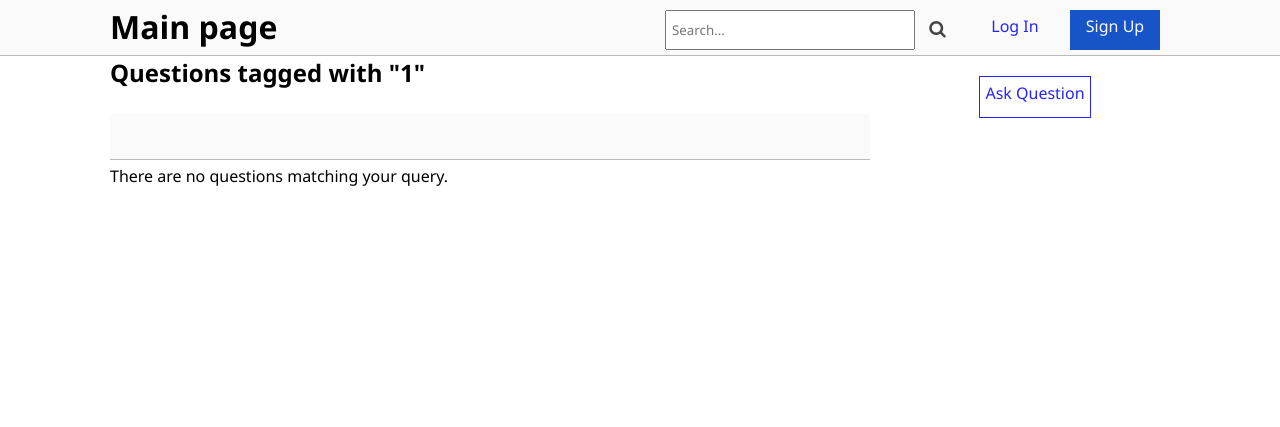
After one commit to Ashiroq/stackoverflow-django, a Django app: page /questions/tagged/1/ in a window 1280 px wide. The commit adds this page. Shown: the top 427 px of the page. Run offline with Django 3.2, Linux system fonts and the light colour scheme; data that the repository does not hold is empty.

Commit message:
Added TaggedView. Fixed template errors caused by ManyToMany

```diff
--- /dev/null
+++ b/questions/templates/questions/tagged.html
@@ -0,0 +1,38 @@
+{% extends "base.html" %}
+
+{% block head %}
+    {% load static %}
+    <link rel="stylesheet" href="{% static 'questions/index.css' %}">
+    <title>Tagged with {{ tag }}</title>
+{% endblock head %}
+
+{% block left %}
+    <h2>Questions tagged with "{{ tag }}"</h2>
+    <div class="menu">
+    </div>
+    {% if questions %}
+    <div id="questions">
+        {% for q in questions %}
+        <div class="question">
+            <div class="question-content">
+                <a href="{% url 'questions:question' q.id %}" class='question-title'>
+                    {{ q.title }}
+                </a>
+                <p>{{ q.text|truncatechars:180 }}</p>
+                <div class="question-data">
+                    <div class="creation-time">
+                        {{ q.creation_time }}
+                    </div>
+                    <div class='owner'>
+                        <a href="{% url 'questions:user' q.owner.id %}"><img class='avatar' src="{{ MEDIA_URL }}{{ q.owner.userprofile.avatar }}" alt='avatar' /></a>
+                        <a href="{% url 'questions:user' q.owner.id %}" class="username">{{ q.owner }}</a>
+                    </div>
+                </div>
+            </div>
+        </div>
+        {% endfor %}
+    </div>
+    {% else %}
+    <p>There are no questions matching your query.</p>
+    {% endif %}
+{% endblock left %}
--- a/questions/urls.py
+++ b/questions/urls.py
@@ -15,6 +15,7 @@ urlpatterns = [
     url(r'^questions/(?P<q_pk>[0-9]+)/(?P<pk>[0-9]+)/accept/$', views.accept_answer, name='answer_accept'),
     url(r'^questions/(?P<pk>[0-9]+)/delete/$', views.QuestionDeleteView.as_view(), name='question_delete'),
     url(r'^questions/(?P<pk>[0-9]+)/edit/$', views.QuestionEditView.as_view(), name='question_edit'),
+    url(r'^questions/tagged/(?P<tag>[\w\s\(\)]+)/$', views.TaggedView.as_view(), name='tagged'),
     url(r'^users/(?P<pk>[0-9]+)/$', views.UserView.as_view(), name='user'),
     url(r'^users/(?P<pk>[0-9]+)/edit/$', views.UserEditView.as_view(), name='user_edit'),
     # url(r'^users/(?P<pk>[0-9]+)/settings/$', views.account_settings, name='user_settings'),
--- a/questions/views.py
+++ b/questions/views.py
@@ -280,4 +280,16 @@ class SearchView(generic.ListView):
         return Question.objects.annotate(
             search=SearchVector('title', 'text')
         ).filter(search=SearchQuery(self.request.GET['q']))
-        # return Question.objects.filter(tags__contained_by=self.request.GET['q'])
+
+class TaggedView(generic.ListView):
+    model = Question
+    template_name = 'questions/tagged.html'
+    context_object_name = 'questions'
+
+    def get_context_data(self, **kwargs):
+        context = super(TaggedView, self).get_context_data(**kwargs)
+        context['tag'] = self.kwargs['tag']
+        return context
+
+    def get_queryset(self):
+        return Question.objects.filter(tags__name=self.kwargs['tag'])
```
Also changed, not shown: questions/templates/questions/question_confirm_delete.html (+8 -5 lines).
